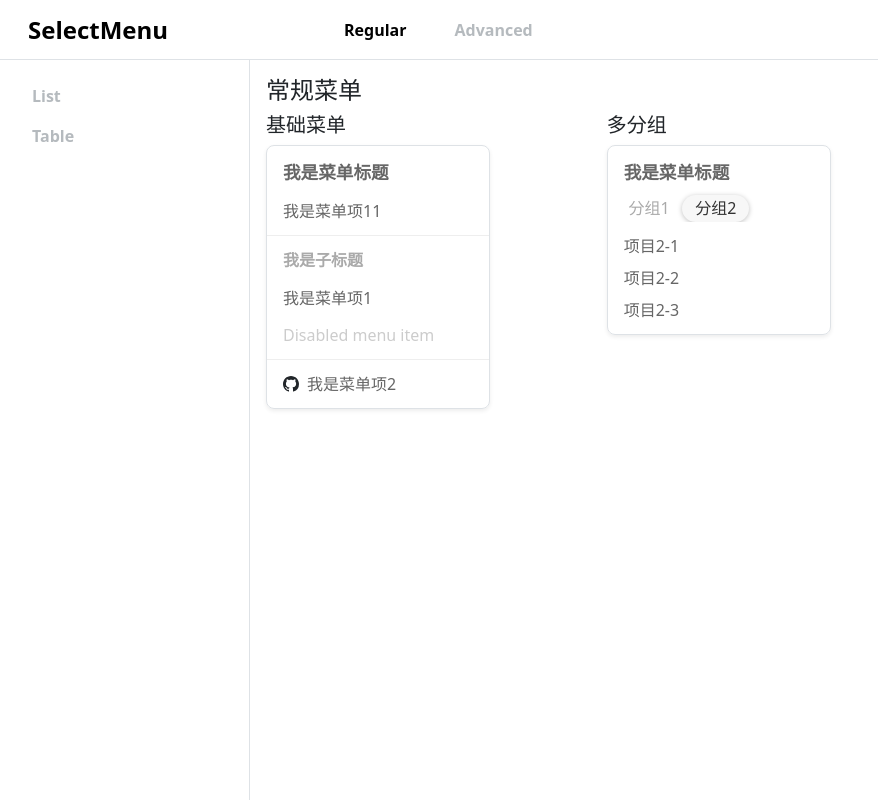
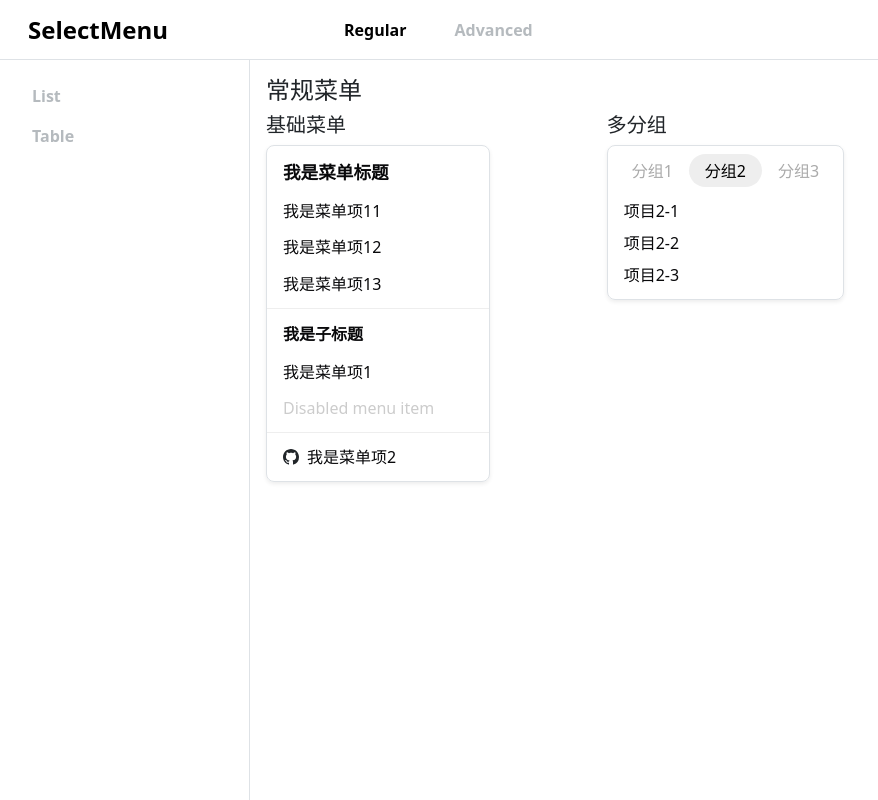
Before and after one commit to TerryZ/v-selectmenu, a Vue app: page /#/regular in a window 1280 px wide. Shown: the whole page, without its empty margins (0-878 px from the left). Built offline with nearby package versions, Linux system fonts and the light colour scheme.

Commit message:
feat: menu group 依赖注入

```diff
--- a/examples/ExamplesRegular.vue
+++ b/examples/ExamplesRegular.vue
@@ -11,6 +11,12 @@
           <MenuHeader>我是菜单标题</MenuHeader>
           <ItemElement action="item11">
             我是菜单项11
+          </ItemElement>
+          <ItemElement action="item12">
+            我是菜单项12
+          </ItemElement>
+          <ItemElement action="item13">
+            我是菜单项13
           </ItemElement>
           <ItemDivider />
           <ItemHeader>我是子标题</ItemHeader>
@@ -48,7 +54,7 @@
       <div class="col-md-4">
         <h5>多分组</h5>
         <MenuBody class="border rounded-3 shadow-sm">
-          <MenuHeader>我是菜单标题</MenuHeader>
+          <!-- <MenuHeader>我是菜单标题</MenuHeader> -->
           <MenuGroup v-model="activeGroup">
             <MenuGroupItem
               name="group1"
@@ -65,6 +71,14 @@
               <ItemElement>项目2-1</ItemElement>
               <ItemElement>项目2-2</ItemElement>
               <ItemElement>项目2-3</ItemElement>
+            </MenuGroupItem>
+            <MenuGroupItem
+              name="group3"
+              title="分组3"
+            >
+              <ItemElement>项目3-1</ItemElement>
+              <ItemElement>项目3-2</ItemElement>
+              <ItemElement>项目3-3</ItemElement>
             </MenuGroupItem>
           </MenuGroup>
         </MenuBody>
--- a/package.json
+++ b/package.json
@@ -48,11 +48,11 @@
     "url": "git+https://github.com/TerryZ/v-selectmenu.git"
   },
   "peerDependencies": {
-    "vue": "^3.2.0"
+    "vue": "^3.4.0"
   },
   "dependencies": {
     "v-dropdown": "3.0.0",
-    "vue": "^3.4.35"
+    "vue": "^3.5.12"
   },
   "devDependencies": {
     "@rushstack/eslint-patch": "^1.10.4",
--- a/src/components/regular/MenuGroup.jsx
+++ b/src/components/regular/MenuGroup.jsx
@@ -1,10 +1,12 @@
 import { defineComponent, toRef, provide, ref, onBeforeMount } from 'vue'
+
+import { injectMenuGroup } from '../../constants'
 
 export default defineComponent({
   props: {
     modelValue: { type: String, default: '' }
   },
-  emits: ['update:modelValue'],
+  emits: ['update:modelValue', 'change'],
   setup (props, { slots, emit }) {
     const body = ref()
 
@@ -28,19 +30,19 @@ export default defineComponent({
       body.value = items[groupIndex].children?.default()
     }
 
-    provide('switch-group', switchGroup)
-    provide('active-group', toRef(props, 'modelValue'))
+    provide(injectMenuGroup, {
+      active: toRef(props, 'modelValue'),
+      switchGroup
+    })
 
-    onBeforeMount(() => {
-      switchGroup()
-    })
+    onBeforeMount(switchGroup)
 
     return () => {
       return (
         <div class="sm-regular-group">
 
           <div class="sm-regular-group-tabs">
-            {slots.default && slots.default()}
+            {slots?.default?.()}
           </div>
 
           <div class="sm-regular-group-body" >
--- a/src/components/regular/MenuGroupItem.jsx
+++ b/src/components/regular/MenuGroupItem.jsx
@@ -1,4 +1,6 @@
 import { defineComponent, inject, computed } from 'vue'
+
+import { injectMenuGroup } from '../../constants'
 
 export default defineComponent({
   name: 'MenuGroup',
@@ -7,12 +9,11 @@ export default defineComponent({
     title: { type: String, default: '', required: true }
   },
   setup (props, { slots }) {
-    const switchGroup = inject('switch-group')
-    const activeGroup = inject('active-group')
+    const { active, switchGroup } = inject(injectMenuGroup)
 
     const classes = computed(() => ({
       'sm-regular-group-item': true,
-      active: props.name === activeGroup.value
+      active: props.name === active.value
     }))
 
     function changeActiveGroup () {
--- a/src/constants.js
+++ b/src/constants.js
@@ -10,3 +10,5 @@ export const DIVIDER = 'sm-divider'
  */
 export const REGULAR = 'regular'
 export const ADVANCED = 'advanced'
+
+export const injectMenuGroup = Symbol('menu-group')
--- a/src/styles/regular.sass
+++ b/src/styles/regular.sass
@@ -8,7 +8,8 @@
   .sm-regular-header
     display: flex
     font-size: 1.1rem
-    color: #666
+    // color: #666
+    color: #09090b
     font-weight: 600
     // margin-bottom: .2rem
     padding: .3rem 1rem
@@ -24,22 +25,20 @@
       border-radius: 50rem
       // padding: .25rem
     &-item
-      padding: .1rem .8rem
+      padding: .3rem 1rem
       cursor: pointer
       border-radius: 50rem
       color: #aaa
       transition: all .2s ease
       // border-bottom: 1px solid #9e5050
       &.active
-        background-color: white
         // font-weight: 600
-        background-color: #f7f7f7
-        color: #333
-        box-shadow: 0 1px 5px rgba(0, 0, 0, .25)
+        background-color: #eee
+        color: black
+        // box-shadow: 0 1px 5px rgba(0, 0, 0, .25)
         cursor: default
     &-body
       padding-top: .5rem
-      background-color: white
   .sm-regular-item
     display: flex
     align-items: center
@@ -55,11 +54,13 @@
       margin-right: .5rem
       align-items: center
     .sm-regular-item-content
-      color: #666
+      // color: #666
+      color: #09090b
       font-size: 1rem
   .sm-regular-item-header
     font-size: 1rem
-    color: #aaa
+    // color: #aaa
+    color: #09090b
     // margin-bottom: .5rem
     font-weight: 600
     padding: .3rem 1rem
```
Also changed, not shown: 1 other file (tests, documents, lock files or other folders).
